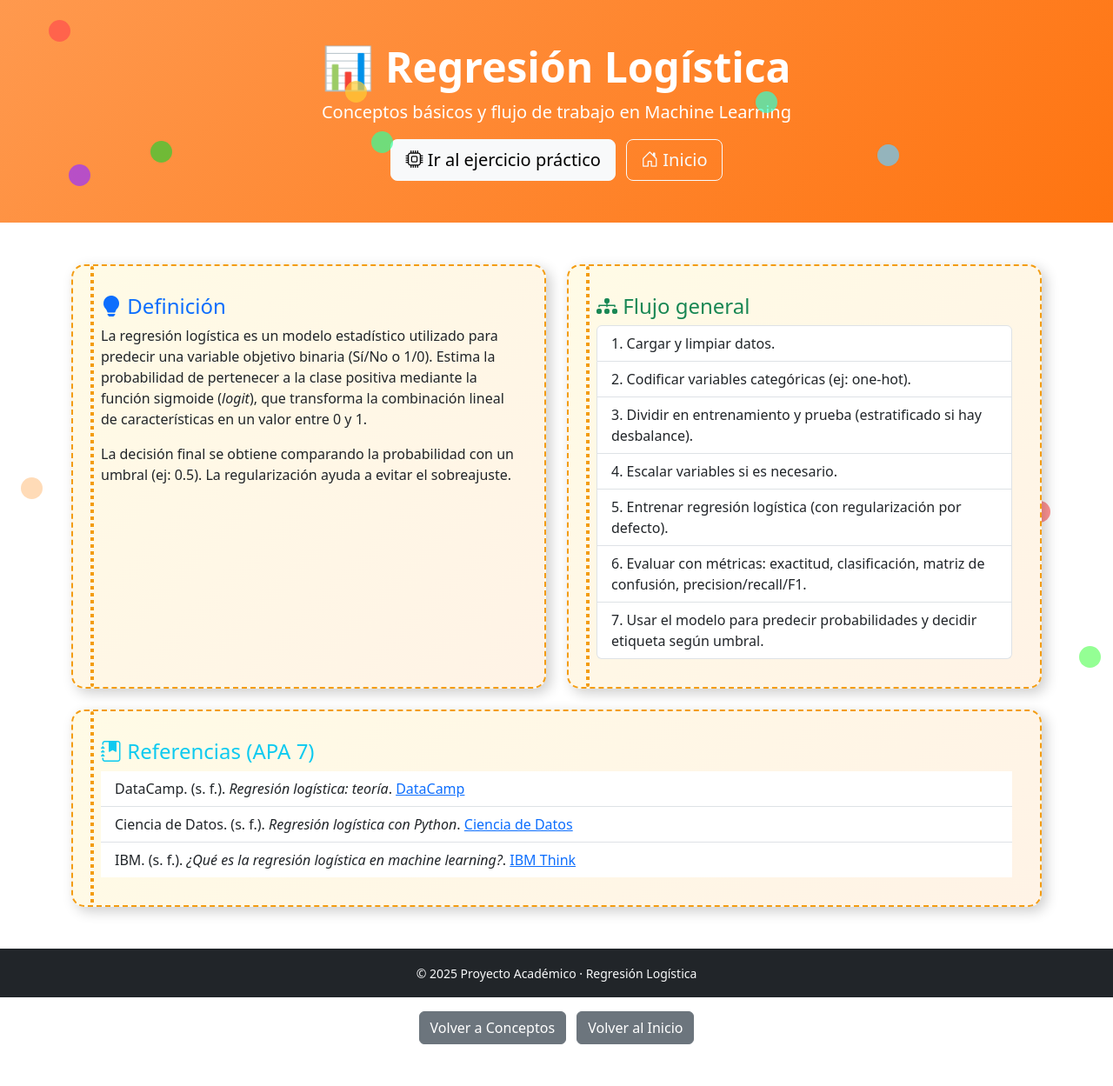
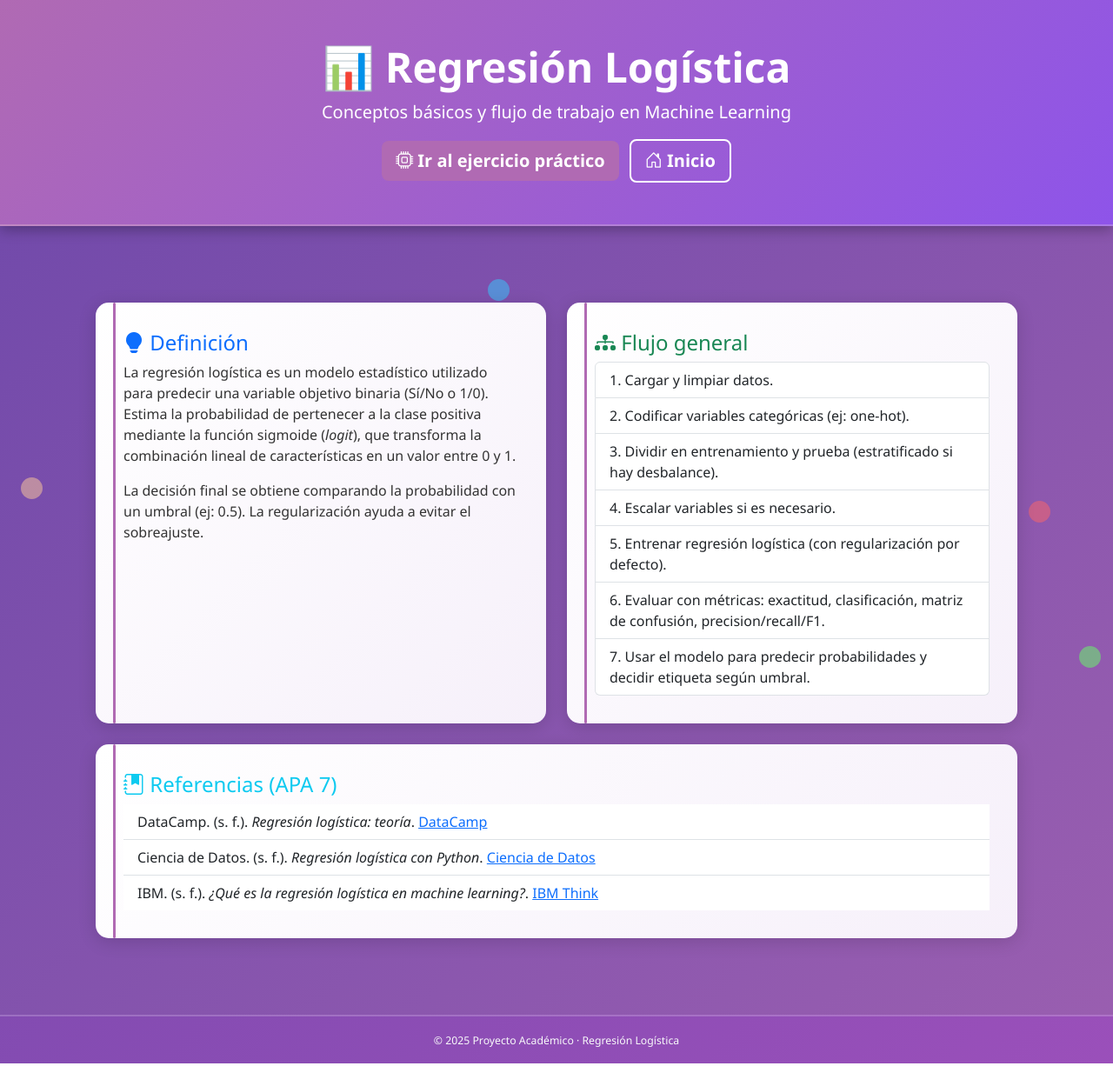
Before and after one commit to Lnbernal/SystemInnovation, a Flask app: page /regresionLogistica/conceptos in a window 1280 px wide. Shown: the whole page at 87% size. After the commit the page ends 1223 px from the top, so only its background shows below. Run offline with Flask 3, Linux system fonts and the light colour scheme.

Commit message:
se realizan cambios en la parte visual de la pestaña del ejercicio, tambien se eliminan botones sobrantes en el apartado de conceptos

```diff
--- a/static/styleRLconceptos.css
+++ b/static/styleRLconceptos.css
@@ -1,4 +1,4 @@
-/* Fuente y reset */
+/* Reset general y fuente */
 * {
   margin: 0;
   padding: 0;
@@ -6,86 +6,72 @@
   font-family: 'Segoe UI', Tahoma, Geneva, Verdana, sans-serif;
 }
 
-/* Fondo con diseño creativo y tecnológico */
+/* Fondo dinámico con degradado lila */
 body {
-  background: #1a237e; /* azul oscuro base */
+  background: linear-gradient(135deg, #9d50bb, #6e48aa, #b06ab3);
+  background-size: 300% 300%;
+  animation: gradientMove 15s ease infinite;
   color: #fff;
   overflow-x: hidden;
 }
 
-/* Diseño de circuitos animado */
-body::before {
-  content: "";
-  position: fixed;
-  top: 0;
-  left: 0;
-  width: 200%;
-  height: 200%;
-  background: radial-gradient(circle, rgba(255,255,255,0.05) 1px, transparent 1px) repeat,
-              linear-gradient(0deg, rgba(255,255,255,0.05) 1px, transparent 1px) repeat,
-              linear-gradient(90deg, rgba(255,255,255,0.05) 1px, transparent 1px) repeat;
-  background-size: 50px 50px, 25px 25px, 25px 25px;
-  animation: moveCircuit 60s linear infinite;
-  pointer-events: none;
-  z-index: -1;
+/* Animación del fondo */
+@keyframes gradientMove {
+  0% { background-position: 0% 50%; }
+  50% { background-position: 100% 50%; }
+  100% { background-position: 0% 50%; }
 }
 
-@keyframes moveCircuit {
-  0% { transform: translate(0,0); }
-  100% { transform: translate(-100px, -100px); }
+/* Sección superior con degradado lila-rosado */
+.hero-section {
+  background: linear-gradient(135deg, #b06ab3, #8e54e9);
+  color: white;
+  text-align: center;
+  padding: 60px 20px;
+  border-bottom: 2px solid rgba(255, 255, 255, 0.2);
+  box-shadow: 0 4px 15px rgba(0, 0, 0, 0.3);
 }
 
-/* Sección superior */
-.hero-section {
-  background: linear-gradient(135deg, #ff5f6d, #ffc371);
-  color: white;
-  text-align: center;
-  box-shadow: 0 4px 15px rgba(0, 0, 0, 0.2);
-  padding: 60px 20px;
-}
-
-/* Contenido centrado */
+/* Contenedor central */
 .content-section {
   max-width: 1100px;
   margin: auto;
   padding: 40px 20px;
 }
 
-/* Tarjetas */
-.custom-card {
+/* Tarjetas con estilo libreta mejorado */
+.notebook-card {
+  border: none;
+  background: linear-gradient(135deg, #ffffff, #f6f0fa);
+  box-shadow: 0 4px 20px rgba(0, 0, 0, 0.15);
   border-radius: 15px;
-  border: none;
-  box-shadow: 0 4px 20px rgba(0, 0, 0, 0.2);
-  background: rgba(255, 255, 255, 0.85);
-  color: #222;
-  transition: all 0.3s ease;
-  padding: 20px;
-  margin-bottom: 30px;
+  padding: 1rem;
+  color: #333;
+  position: relative;
 }
 
-.custom-card:hover {
-  transform: translateY(-5px);
-  background: rgba(255, 255, 255, 0.95);
+.notebook-card::before {
+  content: "";
+  position: absolute;
+  top: 0;
+  left: 20px;
+  height: 100%;
+  width: 3px;
+  background: #b06ab3;
+  border-radius: 2px;
 }
 
-/* Listas con diseño */
-.list-group-item {
-  background: transparent;
-  color: #333;
-  border: none;
-}
-
-/* Títulos */
-.card-title {
-  margin-bottom: 15px;
-  font-weight: bold;
-}
-
-/* Botones */
+/* Botones superiores */
 .btn {
   border-radius: 8px;
   font-weight: bold;
   transition: all 0.3s ease;
+}
+
+.btn-light {
+  background: #b06ab3;
+  border: none;
+  color: #fff;
 }
 
 .btn-outline-light {
@@ -93,16 +79,56 @@ body::before {
   color: #fff;
 }
 
-.btn-outline-light:hover {
-  background: #fff;
-  color: #1a237e;
+.btn:hover {
+  transform: scale(1.05);
+  opacity: 0.9;
 }
 
-/* Footer */
+/* Footer con degradado lila-púrpura */
 footer {
-  background: #222;
-  color: #eee;
+  background: linear-gradient(135deg, #6e48aa, #9d50bb);
+  background-size: 200% 200%;
+  animation: gradientFooter 12s ease infinite;
+  color: #fff;
   font-size: 14px;
   padding: 20px 0;
   text-align: center;
+  border-top: 2px solid rgba(255, 255, 255, 0.2);
 }
+
+@keyframes gradientFooter {
+  0% { background-position: 0% 50%; }
+  50% { background-position: 100% 50%; }
+  100% { background-position: 0% 50%; }
+}
+
+/* Eliminamos botones del final */
+.container.text-center.mt-3.mb-5 {
+  display: none;
+}
+
+/* Fondo con partículas */
+.background-figures {
+  position: fixed;
+  top: 0;
+  left: 0;
+  width: 100%;
+  height: 100%;
+  z-index: 0;
+  overflow: hidden;
+}
+
+.circle {
+  position: absolute;
+  width: 25px;
+  height: 25px;
+  border-radius: 50%;
+  opacity: 0.5;
+  background: #d7bde2;
+}
+
+/* Asegurar que el contenido esté sobre las partículas */
+.hero-section, .container, footer {
+  position: relative;
+  z-index: 2;
+}
--- a/templates/RLconceptos.html
+++ b/templates/RLconceptos.html
@@ -6,64 +6,8 @@
   <title>Regresión Logística - Conceptos</title>
   <link href="https://cdn.jsdelivr.net/npm/bootstrap@5.3.2/dist/css/bootstrap.min.css" rel="stylesheet">
   <link href="https://cdn.jsdelivr.net/npm/bootstrap-icons@1.11.3/font/bootstrap-icons.css" rel="stylesheet">
-  <style>
-    /* Fondo gradiente animado */
-    .hero-section {
-      background: linear-gradient(135deg, #ff7e5f, #feb47b, #ff6a00);
-      background-size: 400% 400%;
-      animation: gradientAnimation 15s ease infinite;
-    }
-    @keyframes gradientAnimation {
-      0% {background-position: 0% 50%;}
-      50% {background-position: 100% 50%;}
-      100% {background-position: 0% 50%;}
-    }
-
-    /* Cards estilo libreta */
-    .notebook-card {
-      border: 2px dashed #f39c12;
-      background: linear-gradient(135deg, #fffbe6, #fff3e6);
-      box-shadow: 5px 5px 15px rgba(0,0,0,0.2);
-      border-radius: 15px;
-      padding: 1rem;
-      position: relative;
-    }
-    .notebook-card::before {
-      content: "";
-      position: absolute;
-      top: 0;
-      left: 20px;
-      height: 100%;
-      width: 4px;
-      background: repeating-linear-gradient(
-        to bottom,
-        #f39c12,
-        #f39c12 4px,
-        transparent 4px,
-        transparent 8px
-      );
-      border-radius: 2px;
-    }
-
-    /* Fondo con partículas */
-    .background-figures {
-      position: fixed;
-      top: 0;
-      left: 0;
-      width: 100%;
-      height: 100%;
-      z-index: 0;
-      overflow: hidden;
-    }
-    .circle {
-      position: absolute;
-      width: 25px;
-      height: 25px;
-      border-radius: 50%;
-      opacity: 0.7;
-      background: red;
-    }
-  </style>
+  <!-- Vinculamos el CSS externo -->
+  <link rel="stylesheet" href="/static/styleRLconceptos.css">
 </head>
 <body>
 
@@ -80,10 +24,10 @@
       <h1 class="fw-bold display-5">📊 Regresión Logística</h1>
       <p class="lead">Conceptos básicos y flujo de trabajo en Machine Learning</p>
       <div class="mt-3">
-        <a href="{{ url_for('logistica2') }}" class="btn btn-light btn-lg me-2">
+        <a href="/regresionLogistica/ejercicio" class="btn btn-light btn-lg me-2">
           <i class="bi bi-cpu"></i> Ir al ejercicio práctico
         </a>
-        <a href="{{ url_for('home') }}" class="btn btn-outline-light btn-lg">
+        <a href="/" class="btn btn-outline-light btn-lg">
           <i class="bi bi-house-door"></i> Inicio
         </a>
       </div>
@@ -156,9 +100,10 @@
   <!-- Botones de navegación -->
   <div class="container text-center mt-3 mb-5">
     <a href="{{ url_for('logistica') }}" class="btn btn-secondary me-2">Volver a Conceptos</a>
-    <a href="{{ url_for('index') }}" class="btn btn-secondary">Volver al Inicio</a>
+    <a href="/" class="btn btn-secondary">Volver al Inicio</a>
   </div>
 
+  <!-- Script para partículas -->
   <script>
     document.addEventListener("DOMContentLoaded", function() {
       const circles = document.querySelectorAll('.circle');
```
Also changed, not shown: static/styleRLindex.css (added, +74 -0 lines), templates/RLindex.html (+10 -6 lines).
